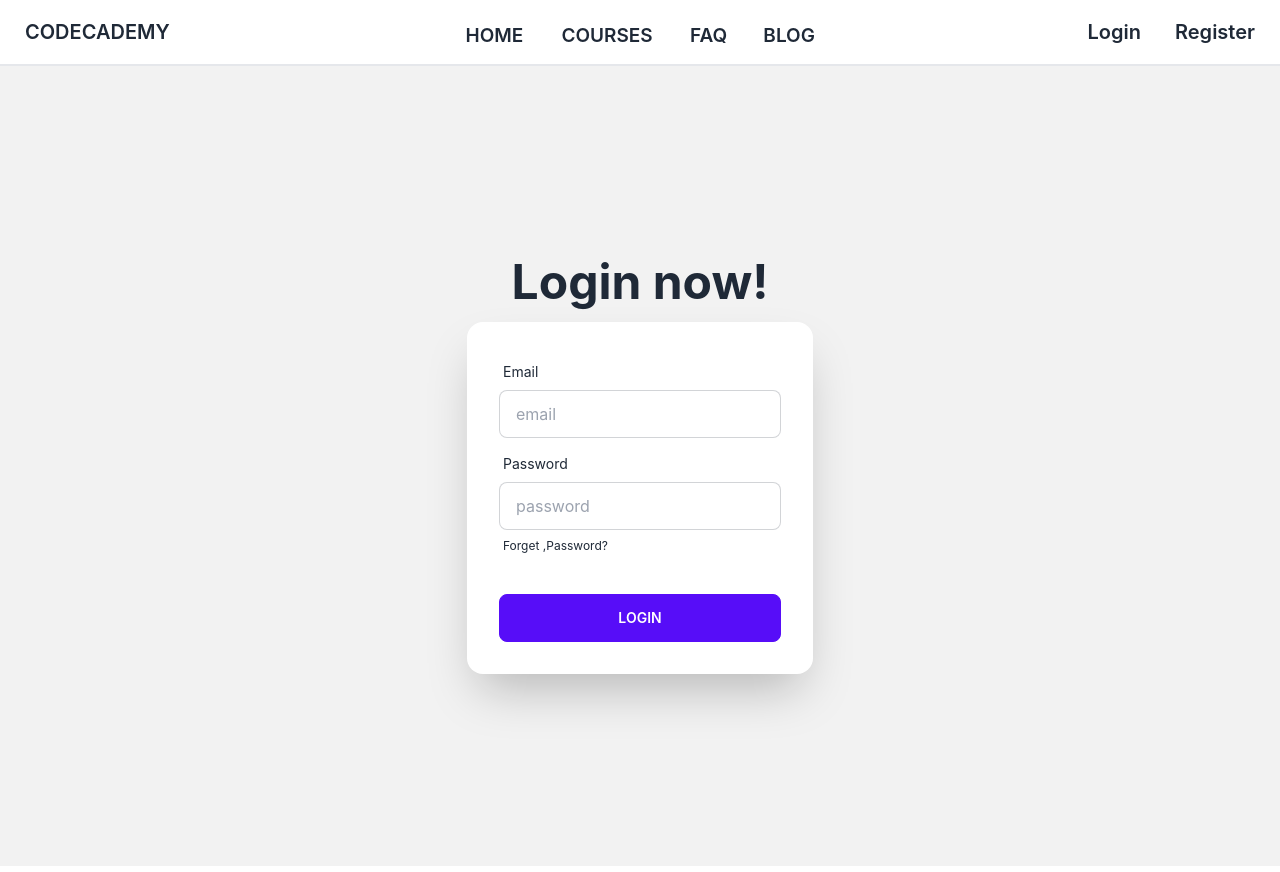
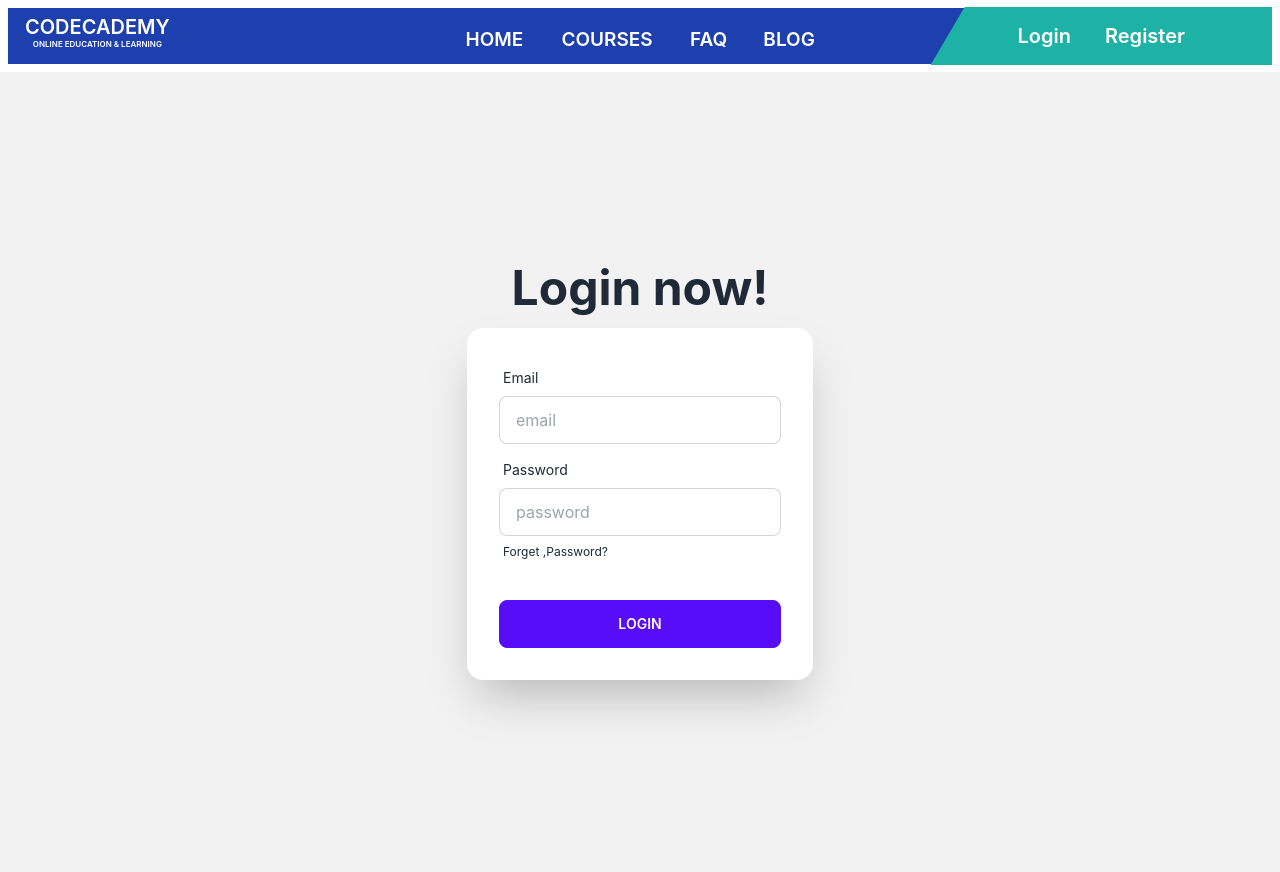
Before and after one commit to Robiul178/codemoon, a React (Create React App) app: page /login in a window 1280 px wide. Built offline with nearby package versions, Linux system fonts and the light colour scheme; no server answers.

Commit message:
load data from server

```diff
--- a/src/App.js
+++ b/src/App.js
@@ -35,7 +35,7 @@ function App() {
         },
         {
           path: '/Courses',
-          element: <Courses></Courses>
+          element: <Courses></Courses>,
         },
         {
           path: '/anotherpage',
--- /dev/null
+++ b/src/componants/CSS/Heade.css
@@ -0,0 +1,11 @@
+.text-div {
+    font-size: 8px;
+    position: relative;
+    top: -15px;
+}
+
+.user-info {
+    background-color: #1eb2a6;
+    padding: 5px 70px;
+    clip-path: polygon(10% 0, 100% 0, 100% 100%, 0 100%);
+}
--- a/src/componants/Context/UseContext.js
+++ b/src/componants/Context/UseContext.js
@@ -16,7 +16,7 @@ const auth = getAuth(app)
 
 const UseContext = ({ children }) => {
 
-    const [user, setUser] = useState({ displayName: 'Batash' });
+    const [user, setUser] = useState(null);
     const [loading, setLoading] = useState(true);
     const googleProvider = new GoogleAuthProvider();
 
@@ -39,7 +39,7 @@ const UseContext = ({ children }) => {
     useEffect(() => {
         const unsubscribe = onAuthStateChanged(auth, currentUser => {
             setUser(currentUser);
-            console.log('auth state changed', currentUser)
+            console.log('Current user Info:', currentUser)
             setLoading(false)
         })
         return () => {
--- a/src/componants/Courses.js
+++ b/src/componants/Courses.js
@@ -1,16 +1,30 @@
-import React from 'react';
-import { Link } from 'react-router-dom';
+import React, { useEffect, useState } from 'react';
+import DisplayCourse from './DisplayCourse/DisplayCourse';
 
 const Courses = () => {
+    const [courses, setCourses] = useState([]);
+
+
+    useEffect(() => {
+        fetch('http://localhost:5000/courses')
+            .then(res => res.json())
+            .then(data => setCourses(data));
+    }, [])
+
     return (
         <div>
-            <h1>This is Shop Page</h1>
-            <button className="btn btn-outline">Button</button>
+            {/* <h1>Courses:{courses.length}</h1>
             <Link to='/anotherpage'>
                 <button className="btn btn-outline btn-primary">Another Page</button>
-            </Link>
-            <button className="btn btn-outline btn-secondary">Button</button>
-            <button className="btn btn-outline btn-accent">Button</button>
+            </Link> */}
+            <div>
+                {
+                    courses.map(course => <DisplayCourse
+                        course={course}
+                        key={course.id}
+                    ></DisplayCourse>)
+                }
+            </div>
         </div>
     );
 };
--- /dev/null
+++ b/src/componants/DisplayCourse/DisplayCourse.js
@@ -0,0 +1,37 @@
+import React from 'react';
+
+const DisplayCourse = (props) => {
+    const { description, price, title, image, rating, student } = props.course;
+
+    return (
+        <div>
+            <section>
+                <div class="flex">
+                    <div class="flex-initial w-4/6 ">
+                        <div className="left-side">
+                            <div>
+                                <div className="card w-96 glass">
+                                    <figure><img src="https://placeimg.com/400/225/arch" alt="car!" /></figure>
+                                    <div className="card-body">
+                                        <h2 className="card-title">Life hack</h2>
+                                        <p>How to park your car at your garage?</p>
+                                        <div className="card-actions justify-end">
+                                            <button className="btn btn-primary">Learn now!</button>
+                                        </div>
+                                    </div>
+                                </div>
+                            </div>
+                        </div>
+                    </div>
+                    <div class=" flex-initial w-2/5">
+                        <div className="right-side">
+
+                        </div>
+                    </div>
+                </div>
+            </section>
+        </div>
+    );
+};
+
+export default DisplayCourse;
--- a/src/componants/Header.js
+++ b/src/componants/Header.js
@@ -1,19 +1,25 @@
 import React, { useContext } from 'react';
 import { Link } from 'react-router-dom';
 import { AuthContext } from './Context/UseContext';
+import './CSS/Heade.css'
 
 const Header = () => {
 
     const { user, logOut } = useContext(AuthContext);
 
+    const handleUserName = () => {
+        alert('clicked')
+    }
+
     return (
         <div>
             <div>
-                <div className="navbar border-b-2">
-                    <div className="navbar-start">
+                <div className="navbar text-white">
+                    <div className="navbar-start h-14 bg-blue-800">
                         <div className="dropdown">
                             <label tabIndex={0} className="btn btn-ghost lg:hidden">
-                                <svg xmlns="http://www.w3.org/2000/svg" className="h-5 w-5" fill="none" viewBox="0 0 24 24" stroke="currentColor"><path strokeLinecap="round" strokeLinejoin="round" strokeWidth="2" d="M4 6h16M4 12h8m-8 6h16" /></svg>
+                                <svg xmlns="http://www.w3.org/2000/svg" className="h-5 w-5" fill="none" viewBox="0 0 24 24"
+                                    stroke="currentColor"><path strokeLinecap="round" strokeLinejoin="round" strokeWidth="2" d="M4 6h16M4 12h8m-8 6h16" /></svg>
                             </label>
                             <ul tabIndex={0} className="menu menu-compact dropdown-content mt-3 p-2 shadow bg-base-100 rounded-box w-52">
                                 <li><Link className="btn btn-ghost normal-case text-xl" to="/">HOME</Link></li>
@@ -22,9 +28,12 @@ const Header = () => {
                                 <li><Link className="btn btn-ghost normal-case text-xl" to="/blog">Blog</Link></li>
                             </ul>
                         </div>
-                        <Link to='/' className="btn btn-ghost normal-case text-xl">CODECADEMY</Link>
+                        <Link to='/' className="btn btn-ghost normal-case text-xl"><div>
+                            <h1>CODECADEMY</h1>
+                            <span className='text-div'>ONLINE EDUCATION & LEARNING</span>
+                        </div></Link>
                     </div>
-                    <div className="navbar-center hidden lg:flex">
+                    <div className="navbar-center hidden lg:flex h-14 bg-blue-800">
                         <ul className="menu menu-horizontal p-0">
                             <li><Link className="btn btn-ghost normal-case text-xl" to="/">HOME</Link></li>
                             <li><Link className="btn btn-ghost normal-case text-xl" to="/courses">COURSES</Link></li>
@@ -32,16 +41,15 @@ const Header = () => {
                             <li><Link className="btn btn-ghost normal-case text-xl" to="/blog">BLOG</Link></li>
                         </ul>
                     </div>
-                    <div className="navbar-end">
-                        <div>
+                    <div className="navbar-end h-14 bg-blue-800">
+                        <div className='user-info'>
                             {
                                 user?.uid ?
                                     <div className="avatar placeholder">
-                                        <div className="bg-neutral-focus text-neutral-content rounded-full w-12">
-                                            <span>{user.email[0]}</span>
+                                        <div className="bg-neutral-focus text-neutral-content rounded-full w-10">
+                                            <img onMouseEnter={handleUserName} src={user.photoURL} alt="" />
                                         </div>
                                         <div>
-
                                             <button onClick={logOut} className="btn  btn-outline"> <svg xmlns="http://www.w3.org/2000/svg" fill="none" viewBox="0 0 24 24" stroke-width="1.5" stroke="currentColor" class="w-6 h-6">
                                                 <path stroke-linecap="round" stroke-linejoin="round" d="M15.75 9V5.25A2.25 2.25 0 0013.5 3h-6a2.25 2.25 0 00-2.25 2.25v13.5A2.25 2.25 0 007.5 21h6a2.25 2.25 0 002.25-2.25V15m3 0l3-3m0 0l-3-3m3 3H9" />
                                             </svg>
@@ -57,8 +65,6 @@ const Header = () => {
                         </div>
                     </div>
                 </div>
-                <div>
-                </div>
             </div>
         </div >
     );
--- a/src/componants/Register.js
+++ b/src/componants/Register.js
@@ -5,7 +5,6 @@ import { AuthContext } from './Context/UseContext';
 const Register = () => {
 
     const { createUser, signInWithGoogle } = useContext(AuthContext);
-    // console.log('CreateUser', createUser)
 
     const handleSubmit = event => {
         event.preventDefault();
```
